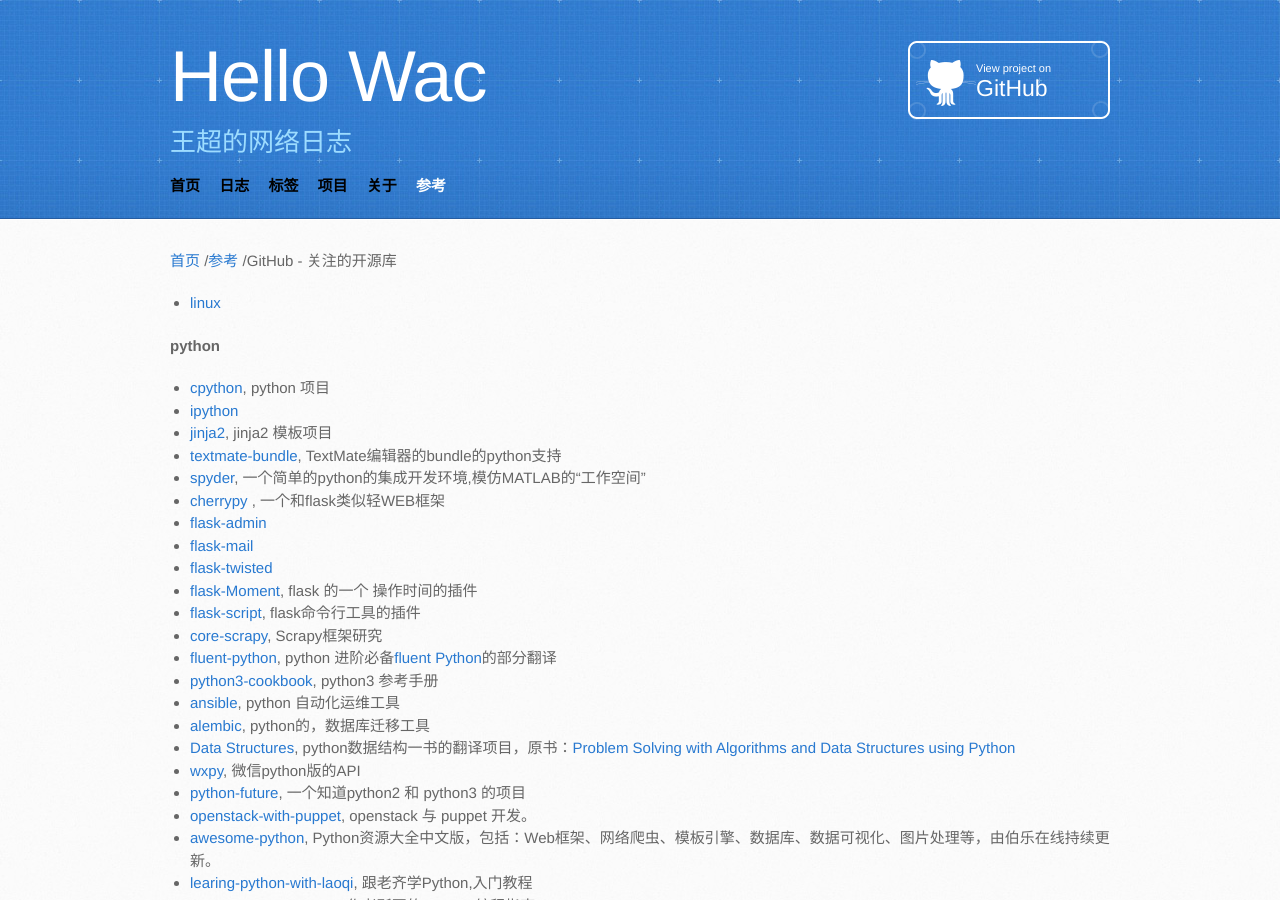
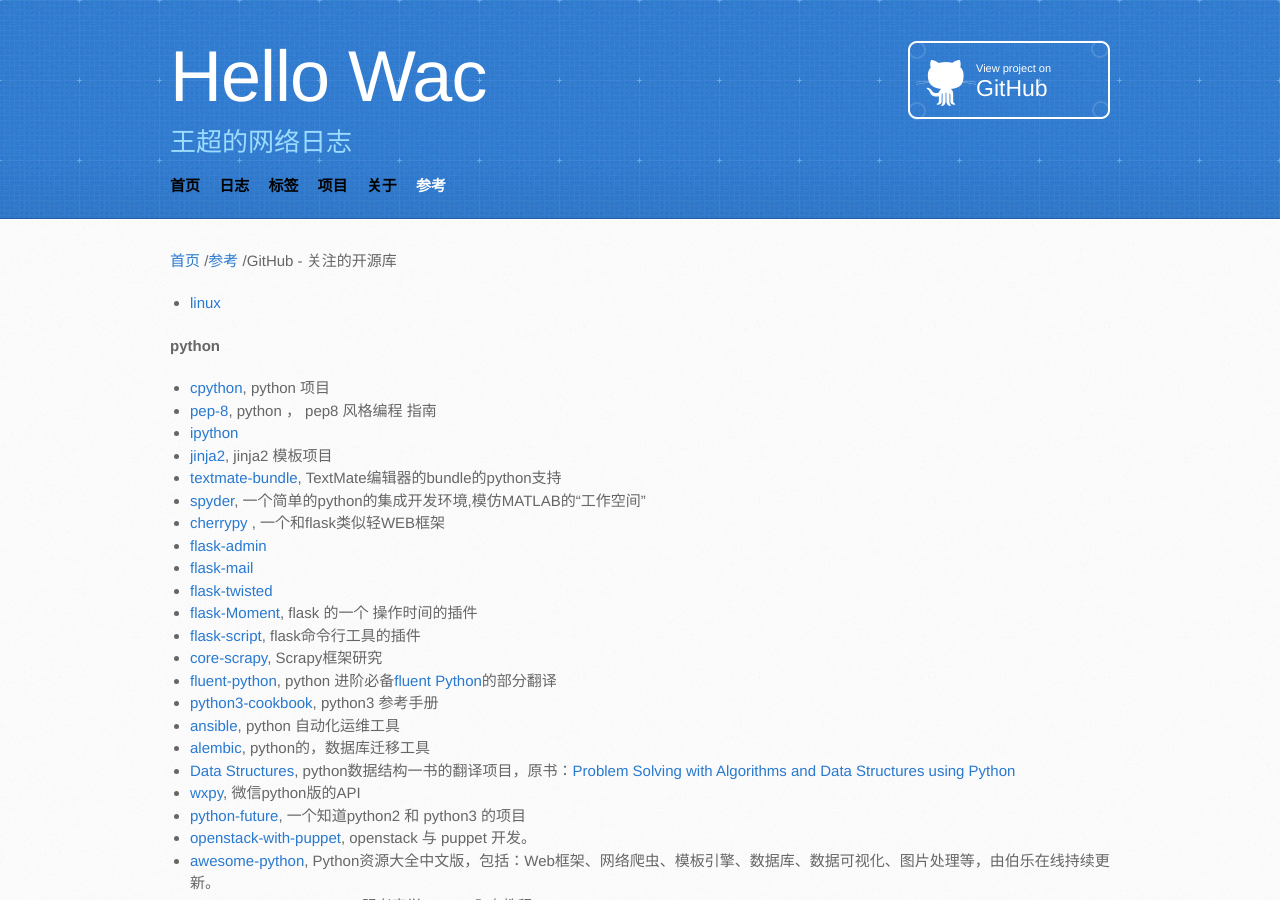
Before and after one commit to hellowac/hellowac.github.io.old, a Jekyll site: the page built from refer/2017-03-20-github-repository.md, in a window 1280 px wide and 900 px high. Built offline with Jekyll 4.4.1, drawn with Linux system fonts in a browser that asks for light colours; some web fonts are replaced.

Commit message:
更新仓库pep8 编程指南

```diff
--- a/refer/2017-03-20-github-repository.md
+++ b/refer/2017-03-20-github-repository.md
@@ -20,6 +20,7 @@ show: true
 **python**
 
 - [cpython](https://github.com/python/cpython), python 项目
+- [pep-8](https://github.com/amontalenti/elements-of-python-style), python ， pep8 风格编程 指南
 - [ipython](https://github.com/ipython/ipython)
 - [jinja2](https://github.com/pallets/jinja), jinja2 模板项目
 - [textmate-bundle](https://github.com/textmate/python.tmbundle), TextMate编辑器的bundle的python支持
```
